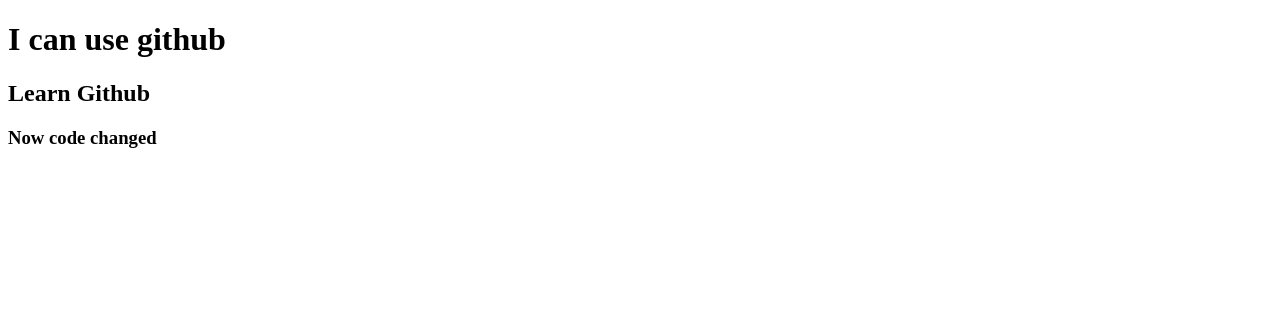
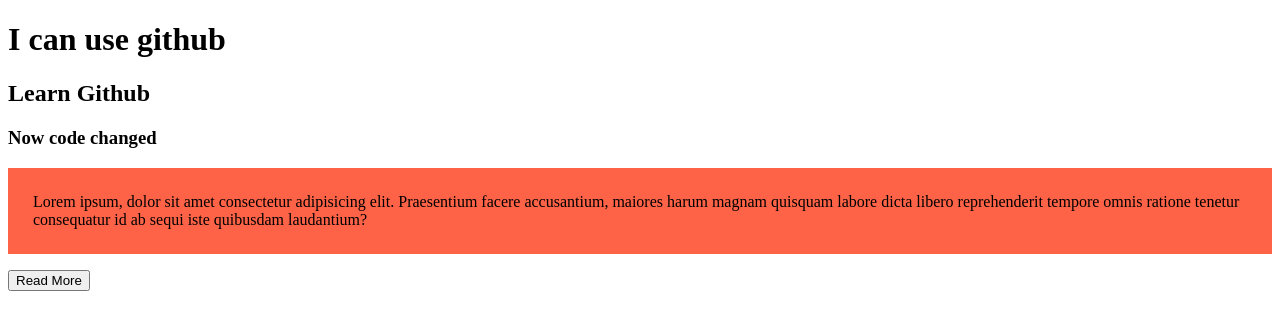
Before and after one commit to tariqmanon/my-project, a plain HTML site: page index.html in a window 1280 px wide. Drawn offline with Linux system fonts and the light colour scheme.

Commit message:
css file added

```diff
--- a/index.html
+++ b/index.html
@@ -5,10 +5,13 @@
     <meta http-equiv="X-UA-Compatible" content="IE=edge">
     <meta name="viewport" content="width=device-width, initial-scale=1.0">
     <title>My First Github Repo</title>
+    <link rel="stylesheet" href="style.css">
 </head>
 <body>
     <h1>I can use github</h1>
     <h2>Learn Github</h2>
     <h3>Now code changed</h3>
+    <p>Lorem ipsum, dolor sit amet consectetur adipisicing elit. Praesentium facere accusantium, maiores harum magnam quisquam labore dicta libero reprehenderit tempore omnis ratione tenetur consequatur id ab sequi iste quibusdam laudantium?</p>
+    <button>Read More</button>
 </body>
 </html>
--- /dev/null
+++ b/style.css
@@ -0,0 +1,4 @@
+p{
+    background-color: tomato;
+    padding: 25px;
+}
```
